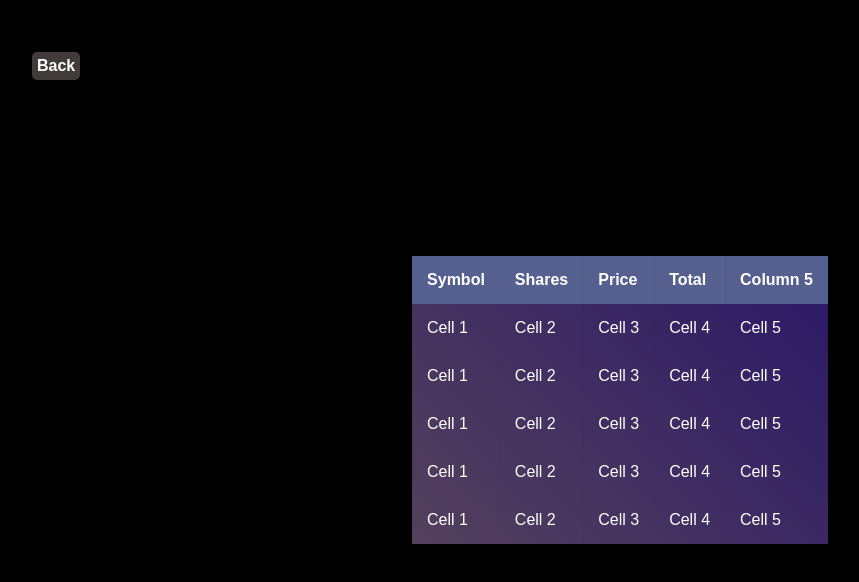
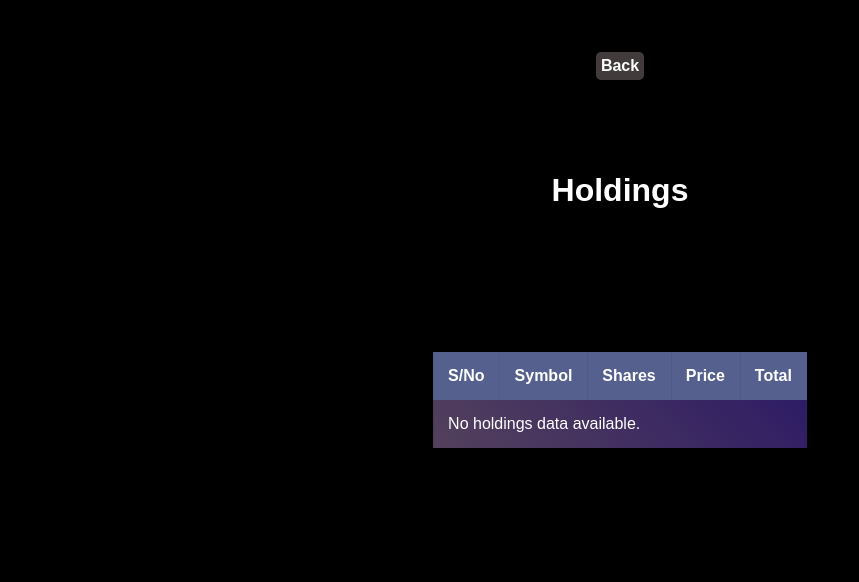
Before and after one commit to umaarabdullah/stock-monitor-app, a React (Create React App) app: page /holdings-page in a window 1280 px wide. Shown: the top 582 px of the page, without its empty margins (20-879 px from the left). Built offline with nearby package versions, Linux system fonts and the light colour scheme.

Commit message:
Css-Styling-tables

```diff
--- a/src/Pages/Transaction.css
+++ b/src/Pages/Transaction.css
@@ -1,10 +1,13 @@
 .transaction-page {
   color: white;
-  text-align: center;
+  display: flex;
+  flex-direction: column;
+  align-items: center;
 }
 
 .transaction_page_back_button{
-  margin-top: 30px;
+  margin-top: 20px;
+  margin-bottom: 20px;
 }
 
 .back_button {
@@ -14,36 +17,56 @@
 
 .transaction_page_title {
   margin-top: 20px;
-  margin-bottom: 40px;
-}
-
-.transaction_page_table {
-  display: flex;
-  justify-content: center;
-  align-items: center;
 }
 
 .transaction-page h1 {
   color: white;
 }
 
-.transaction-page th,
-.transaction-page td {
-  color: white;
+.transaction_page_table {
+  width: 80%;
+  background: linear-gradient(45deg, #3a4163, #060d70);
+  position: absolute;
+  top: 50%;
+  left: 50%;
+  transform: translate(-50%, -50%);
 }
 
-.transaction_page_table td:hover {
-  background-color: #31363a;
+.transaction_page_table table {
+  width: 100%;
+  border-collapse: collapse;
+  overflow: hidden;
+  box-shadow: 0 0 20px rgba(0, 0, 0, 0.1);
 }
 
-.transaction-page th {
-  background-image: linear-gradient(to bottom right, #0100EC, #FB36F4);
+.transaction_page_table th,
+.transaction_page_table td {
+  padding: 15px;
+  background-color: rgba(185, 66, 66, 0.2);
+  text-align: left;
+  color: #fff;
+  white-space: nowrap;
 }
 
-.transaction-page td, th {
-  text-align: center;
-  padding: 7px;
+.transaction_page_table thead th {
+  background-color: #55608f;
 }
-.transaction-page td {
-  background-color: #1e1e1e;
+
+.transaction_page_table tbody tr:hover {
+  background-color: rgba(255, 255, 255, 0.3);
 }
+
+.transaction_page_table tbody td {
+  position: relative;
+}
+
+.transaction_page_table tbody td:hover:before {
+  content: "";
+  position: absolute;
+  left: 0;
+  right: 0;
+  top: -9999px;
+  bottom: -9999px;
+  background-color: rgba(255, 255, 255, 0.2);
+  z-index: -1;
+}
--- a/src/Pages/Transaction.js
+++ b/src/Pages/Transaction.js
@@ -105,7 +105,7 @@ function Transaction() {
           <button type='button' className='back_button' onClick={handleBackClick}>Back</button>
         </div>
         <div className='transaction_page_title'>
-          <h1>Transaction Page</h1>
+          <h1>Transaction History</h1>
         </div>
         <div className='transaction_page_table'>
           <table>
--- a/src/Pages/UserStockHoldings.css
+++ b/src/Pages/UserStockHoldings.css
@@ -10,8 +10,22 @@ body {
 }
 
 .holdings_page_back_button {
-    padding-top: 40px;
-    padding-left: 40px;
+    margin-top: 40px;
+    margin-bottom: 40px;
+}
+
+.holdings-page {
+    display: flex;
+    flex-direction: column;
+    align-items: center;
+}
+
+.holdings-page h1 {
+    color: white;
+}
+
+.holdings_page_title {
+    margin-top: 40px;
 }
 
 .container {
@@ -23,10 +37,10 @@ body {
 }
 
 .container table {
-  width: auto;
-  border-collapse: collapse;
-  overflow: hidden;
-  box-shadow: 0 0 20px rgba(0, 0, 0, 0.1);
+    width: auto;
+    border-collapse: collapse;
+    overflow: hidden;
+    box-shadow: 0 0 20px rgba(0, 0, 0, 0.1);
 }
 
 .container th,
--- a/src/Pages/UserStockHoldings.js
+++ b/src/Pages/UserStockHoldings.js
@@ -9,11 +9,16 @@ function UserStockHoldings() {
     const location = useLocation();
     const { holdingsData } = location.state || {};
 
+    const [holdingsDataState, setHoldingsDataState] = useState([]);
+
     useEffect(() => {
 
-        console.log(holdingsData);
+        if (holdingsData) {
+            console.log(holdingsData);
+            setHoldingsDataState(holdingsData);
+        }
 
-    }, []);
+    }, [holdingsData]);
 
     function handleBackClick(event) {
         event.preventDefault();
@@ -21,57 +26,40 @@ function UserStockHoldings() {
     }
 
     return (
-        <div>
+        <div className='holdings-page'>
             <div className='holdings_page_back_button'>
                 <button type='button' className='back_button' onClick={handleBackClick}>Back</button>
+            </div>
+            <div className='holdings_page_title'>
+                <h1>Holdings</h1>
             </div>
             <div className="container">
                 <table>
                     <thead>
                         <tr>
+                            <th>S/No</th>
                             <th>Symbol</th>
                             <th>Shares</th>
                             <th>Price</th>
                             <th>Total</th>
-                            <th>Column 5</th>
                         </tr>
                     </thead>
                     <tbody>
-                        <tr>
-                            <td>Cell 1</td>
-                            <td>Cell 2</td>
-                            <td>Cell 3</td>
-                            <td>Cell 4</td>
-                            <td>Cell 5</td>
-                        </tr>
-                        <tr>
-                            <td>Cell 1</td>
-                            <td>Cell 2</td>
-                            <td>Cell 3</td>
-                            <td>Cell 4</td>
-                            <td>Cell 5</td>
-                        </tr>
-                        <tr>
-                            <td>Cell 1</td>
-                            <td>Cell 2</td>
-                            <td>Cell 3</td>
-                            <td>Cell 4</td>
-                            <td>Cell 5</td>
-                        </tr>
-                        <tr>
-                            <td>Cell 1</td>
-                            <td>Cell 2</td>
-                            <td>Cell 3</td>
-                            <td>Cell 4</td>
-                            <td>Cell 5</td>
-                        </tr>
-                        <tr>
-                            <td>Cell 1</td>
-                            <td>Cell 2</td>
-                            <td>Cell 3</td>
-                            <td>Cell 4</td>
-                            <td>Cell 5</td>
-                        </tr>
+                        {holdingsDataState && holdingsDataState.length > 0 ? (
+                            holdingsDataState.map((holdings, index) => (
+                            <tr key={index}>
+                                <td>{index + 1}</td>
+                                <td>{holdings.name}</td>
+                                <td>{holdings.shares}</td>
+                                <td>{Number(holdings.info.c).toFixed(2)}</td>
+                                <td> ${Number(holdings.shares*holdings.info.c).toFixed(2)} </td>
+                            </tr>
+                            ))
+                        ) : (
+                            <tr>
+                            <td colSpan="6">No holdings data available.</td>
+                            </tr>
+                        )}
                     </tbody>
                 </table>
             </div>
```
